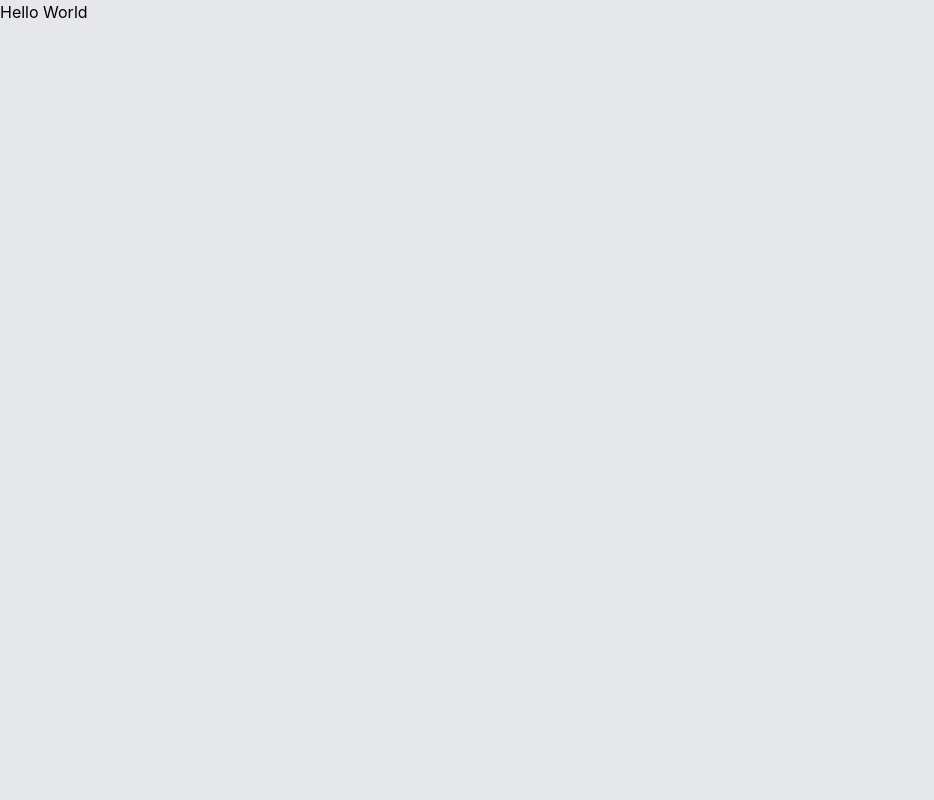
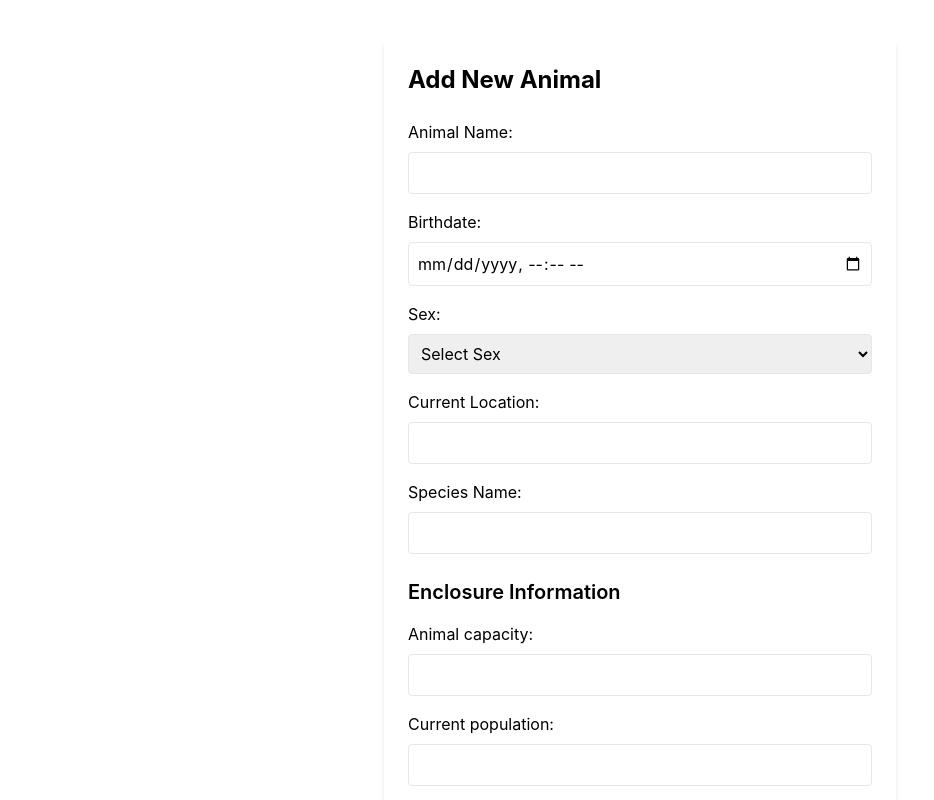
Before and after one commit to chakri0176/backendAPI_DB, a React (Create React App) app in the folder zoo-client/: page /add-animal in a window 1280 px wide. Shown: the top 800 px of the page, without its empty margins (0-934 px from the left). Built offline with nearby package versions, Linux system fonts and the light colour scheme.

Commit message:
Add a animal form

```diff
--- a/zoo-client/package.json
+++ b/zoo-client/package.json
@@ -6,6 +6,7 @@
     "@testing-library/jest-dom": "^5.17.0",
     "@testing-library/react": "^13.4.0",
     "@testing-library/user-event": "^13.5.0",
+    "axios": "^1.7.3",
     "react": "^18.3.1",
     "react-dom": "^18.3.1",
     "react-icons": "^5.2.1",
--- a/zoo-client/src/routes/AddForm.js
+++ b/zoo-client/src/routes/AddForm.js
@@ -1,9 +1,225 @@
+import React, { useState } from 'react';
+import axios from 'axios';
 
-export default function AddAnimal() {
+const AddAnimal = () => {
+    const [formData, setFormData] = useState({
+        Animal_name: '',
+        Animal_birthdate: '',
+        Animal_sex: '',
+        Current_animal_location: '',
+        Species_name: '',
+        Enclosure_info: {
+            Animal_capacity: '',
+            Current_population: '',
+            Enclosure_condition: '',
+            Enclosure_location: '',
+            Enclosure_name: ''
+        },
+        Species_info: {
+            Food_type: '',
+            Species_image_url: '',
+            Species_lifespan: '',
+            Species_type: ''
+        },
+        Feeding_records: [
+            {
+                Feeding_action_type: '',
+                Food_time: '',
+                Food_type: '',
+                Food_weight: '',
+            }
+        ],
+        Health_records: [
+            {
+                Health_check_date: '',
+                Health_notes: '',
+                Health_status: '',
+            }
+        ]
+    });
+
+    const handleChange = (e) => {
+        const { name, value } = e.target;
+        setFormData(prevState => ({
+            ...prevState,
+            [name]: value
+        }));
+    };
+
+    const handleNestedChange = (e, nested) => {
+        const { name, value } = e.target;
+        setFormData(prevState => ({
+            ...prevState,
+            [nested]: {
+                ...prevState[nested],
+                [name]: value
+            }
+        }));
+    };
+
+    const handleArrayChange = (e, index, arrayName) => {
+        const { name, value } = e.target;
+        setFormData(prevState => ({
+            ...prevState,
+            [arrayName]: prevState[arrayName].map((item, i) =>
+                i === index ? { ...item, [name]: value } : item
+            )
+        }));
+    };
+
+    const handleSubmit = async (e) => {
+        e.preventDefault();
+        const BACKEND_URL = process.env.REACT_APP_BACKEND_URL;
+        try {
+            const response = await axios.post(BACKEND_URL + '/animals/add_animal', formData);
+            console.log(response.data);
+            alert('Animal added successfully!');
+        } catch (error) {
+            console.error('Error adding animal:', error);
+            alert('Error adding animal. Please try again.');
+        }
+    };
 
     return (
-        <div className="bg-gray-200 min-h-screen">
-            Hello World
-        </div>
+        <form onSubmit={handleSubmit} className="max-w-lg mx-auto mt-10 p-6 bg-white rounded shadow-md">
+            <h2 className="text-2xl font-bold mb-6">Add New Animal</h2>
+
+            <div className="mb-4">
+                <label className="block mb-2">Animal Name:</label>
+                <input
+                    type="text"
+                    name="Animal_name"
+                    value={formData.Animal_name}
+                    onChange={handleChange}
+                    className="w-full p-2 border rounded"
+                    required
+                />
+            </div>
+
+            <div className="mb-4">
+                <label className="block mb-2">Birthdate:</label>
+                <input
+                    type="datetime-local"
+                    name="Animal_birthdate"
+                    value={formData.Animal_birthdate}
+                    onChange={handleChange}
+                    className="w-full p-2 border rounded"
+                    required
+                />
+            </div>
+
+            <div className="mb-4">
+                <label className="block mb-2">Sex:</label>
+                <select
+                    name="Animal_sex"
+                    value={formData.Animal_sex}
+                    onChange={handleChange}
+                    className="w-full p-2 border rounded"
+                    required
+                >
+                    <option value="">Select Sex</option>
+                    <option value="male">Male</option>
+                    <option value="female">Female</option>
+                </select>
+            </div>
+
+            <div className="mb-4">
+                <label className="block mb-2">Current Location:</label>
+                <input
+                    type="text"
+                    name="Current_animal_location"
+                    value={formData.Current_animal_location}
+                    onChange={handleChange}
+                    className="w-full p-2 border rounded"
+                    required
+                />
+            </div>
+
+            <div className="mb-4">
+                <label className="block mb-2">Species Name:</label>
+                <input
+                    type="text"
+                    name="Species_name"
+                    value={formData.Species_name}
+                    onChange={handleChange}
+                    className="w-full p-2 border rounded"
+                    required
+                />
+            </div>
+
+            <h3 className="text-xl font-semibold mt-6 mb-4">Enclosure Information</h3>
+            {Object.keys(formData.Enclosure_info).map(key => (
+                <div key={key} className="mb-4">
+                    <label className="block mb-2">{key.replace(/_/g, ' ')}:</label>
+                    <input
+                        type="text"
+                        name={key}
+                        value={formData.Enclosure_info[key]}
+                        onChange={(e) => handleNestedChange(e, 'Enclosure_info')}
+                        className="w-full p-2 border rounded"
+                        required
+                    />
+                </div>
+            ))}
+
+            <h3 className="text-xl font-semibold mt-6 mb-4">Species Information</h3>
+            {Object.keys(formData.Species_info).map(key => (
+                <div key={key} className="mb-4">
+                    <label className="block mb-2">{key.replace(/_/g, ' ')}:</label>
+                    <input
+                        type="text"
+                        name={key}
+                        value={formData.Species_info[key]}
+                        onChange={(e) => handleNestedChange(e, 'Species_info')}
+                        className="w-full p-2 border rounded"
+                        required
+                    />
+                </div>
+            ))}
+
+            <h3 className="text-xl font-semibold mt-6 mb-4">Feeding Record</h3>
+            {formData.Feeding_records.map((record, index) => (
+                <div key={index} className="mb-4 p-4 border rounded">
+                    {Object.keys(record).map(key => (
+                        <div key={key} className="mb-4">
+                            <label className="block mb-2">{key.replace(/_/g, ' ')}:</label>
+                            <input
+                                type={key.includes('time') ? 'datetime-local' : 'text'}
+                                name={key}
+                                value={record[key]}
+                                onChange={(e) => handleArrayChange(e, index, 'Feeding_records')}
+                                className="w-full p-2 border rounded"
+                                required
+                            />
+                        </div>
+                    ))}
+                </div>
+            ))}
+
+            <h3 className="text-xl font-semibold mt-6 mb-4">Health Record</h3>
+            {formData.Health_records.map((record, index) => (
+                <div key={index} className="mb-4 p-4 border rounded">
+                    {Object.keys(record).map(key => (
+                        <div key={key} className="mb-4">
+                            <label className="block mb-2">{key.replace(/_/g, ' ')}:</label>
+                            <input
+                                type={key.includes('date') ? 'datetime-local' : 'text'}
+                                name={key}
+                                value={record[key]}
+                                onChange={(e) => handleArrayChange(e, index, 'Health_records')}
+                                className="w-full p-2 border rounded"
+                                required
+                            />
+                        </div>
+                    ))}
+                </div>
+            ))}
+
+            <button type="submit" className="w-full bg-blue-500 text-white p-2 rounded hover:bg-blue-600">
+                Add Animal
+            </button>
+        </form>
     );
-}
+};
+
+export default AddAnimal;
```
Also changed, not shown: 1 other file (tests, documents, lock files or other folders).
